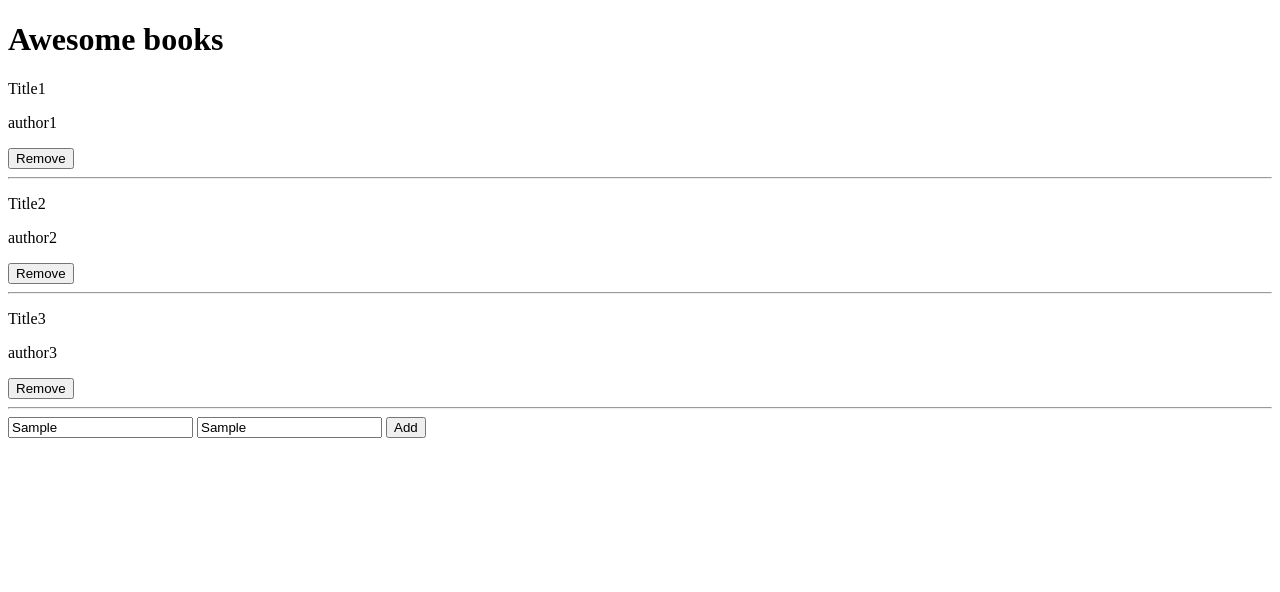
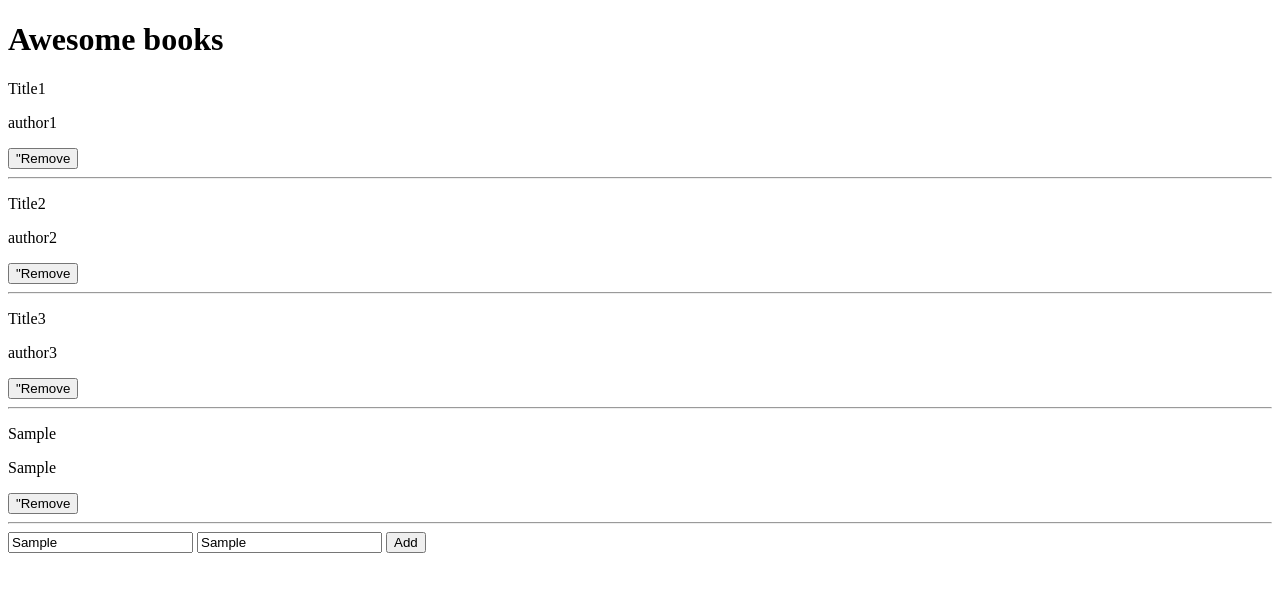
Before and after one commit to lucas-crodrigues/mv-awesome-books, a website: page index.html in a window 1280 px wide. Both pictures are taken after typing "Sample", "Sample" into the empty fields and a click on the button "Add". Drawn offline with Linux system fonts and the light colour scheme.

Commit message:
Fix issue with addBook and removeBook functions

```diff
--- a/index.html
+++ b/index.html
@@ -12,18 +12,7 @@
   </header>
   <main>
     <div id="books-container">
-      <div class="book" id="book1">
-        <p class="title">book1</p>
-        <p class="author">author1</p>
-        <button type="button">Remove</button>
-        <hr>
-      </div>
-      <div class="book" id="book2">
-        <p class="title">book2</p>
-        <p class="author">author2</p>
-        <button type="button">Remove</button>
-        <hr>
-      </div>
+
     </div>
     <div class="addBook">
       <input type="text" id="addTitle" placeholder="title">
--- a/index.js
+++ b/index.js
@@ -1,4 +1,4 @@
-const books = [
+let books = [
   {
     title: 'Title1',
     author: 'author1'
@@ -10,7 +10,7 @@ const books = [
   {
     title: 'Title3',
     author: 'author3'
-  },
+  }
 ];
 class Book {
   constructor(title, author) {
@@ -18,29 +18,34 @@ class Book {
     this.author = author;
   }
 
-  static addBook = (title, author) => {
-    books.push({ title, author });
+  static addBook = () => {
+    const ititle = document.getElementById('addTitle').value;
+    const iauthor = document.getElementById('addAuthor').value;
+    books.push({ title: ititle, author: iauthor });
+    this.renderBooks();
   }
 
-  static removeBook = (title) => {
+  static removeBook = (e) => {
+    const button = e.target;
+    const title = button.id.split('_')[1];
     books = books.filter((book) => book.title !== title);
-    console.log(books)
-    return books
+    this.renderBooks();
+    return books;
   }
 
   static renderBooks() {
-    // let books =
     const booksContainer = document.getElementById('books-container');
     booksContainer.innerHTML = this.markupAllBooks();
+    Book.addEventListeners();
   }
 
   static markupAllBooks() {
     let allBooksHTML = ``;
-    books.forEach((book, index) => {
+    books.forEach((book) => {
       allBooksHTML += `<div class="book" id="${book.title}">
                         <p class="title">${book.title}</p>
                         <p class="author">${book.author} </p>
-                        <button type="button" id="r_${book.title}">Remove</button>
+                        <button type="button" id="r_${book.title}">"Remove</button>
                         <hr>
                       </div>`;
     });
@@ -50,12 +55,14 @@ class Book {
 
   static addEventListeners = () => {
     const addButton = document.getElementById('addButton');
-    const addTitle = document.getElementById('addTitle');
-    const addAuthor = document.getElementById('addAuthor');
-    addButton.addEventListener('click', () => { this.addBook(addTitle.value, addAuthor.value) })
+
+    addButton.addEventListener('click', this.addBook );
+    let removeButtons = Array.from(document.querySelectorAll('.book button'));
+    removeButtons.forEach((button) => {
+      button.addEventListener('click', this.removeBook);
+    })
   }
 
 }
 
-Book.addEventListeners();
 Book.renderBooks();
```
